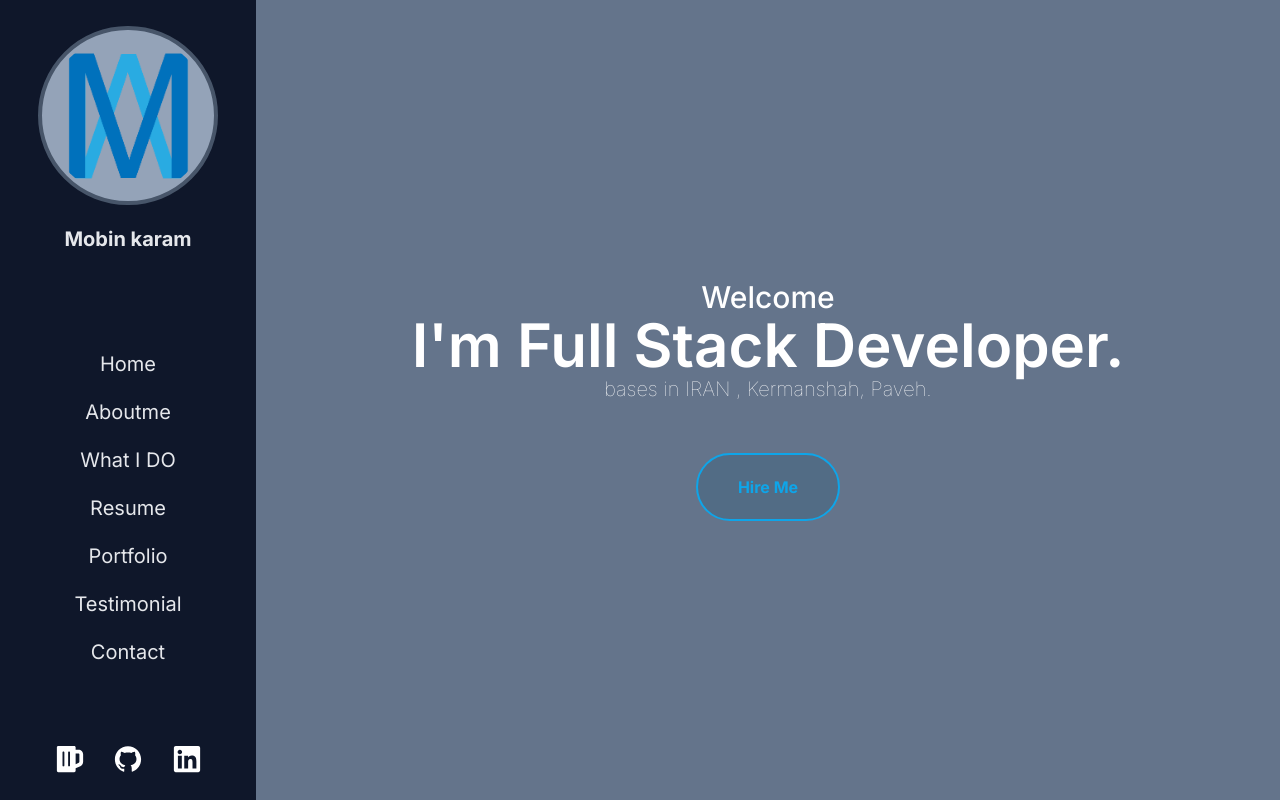
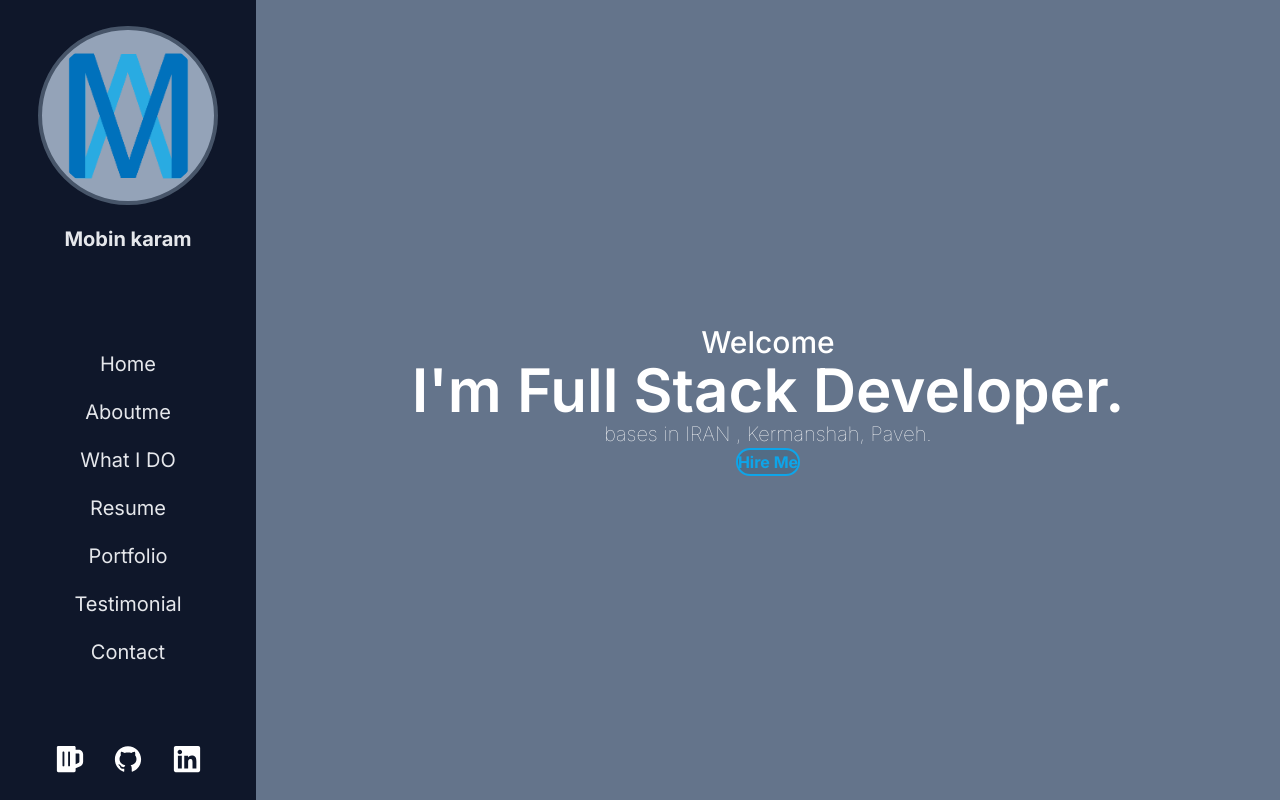
Before and after one commit to Mobin-Karam/mobinkaram.ir, a Next.js app in the folder v3.0.4/client/: page / in a window 1280 px wide. Built offline with nearby package versions, Linux system fonts and the light colour scheme.

Commit message:
add conditional code to button

```diff
--- a/v3.0.4/client/app/ui/button.tsx
+++ b/v3.0.4/client/app/ui/button.tsx
@@ -1,12 +1,21 @@
 // Button
+
+import clsx from "clsx";
 
 type ButtonProps = {
   title: string;
+  className?: any;
 };
 
-export default function Button({ title }: ButtonProps) {
+export default function Button({ title, className, ...rest }: ButtonProps) {
   return (
-    <button className="text-sky-500 border-sky-500 p-[20px] border-2 bg-sky-900/20 px-[40px] hover:bg-sky-500 hover:text-white font-bold mt-[50px] rounded-full transition-all duration-400">
+    <button
+      {...rest}
+      className={clsx(
+        "text-sky-500 border-sky-500 border-2 bg-sky-900/20 hover:bg-sky-700 hover:text-white font-bold rounded-full transition-all duration-400",
+        className
+      )}
+    >
       {title}
     </button>
   );
```
